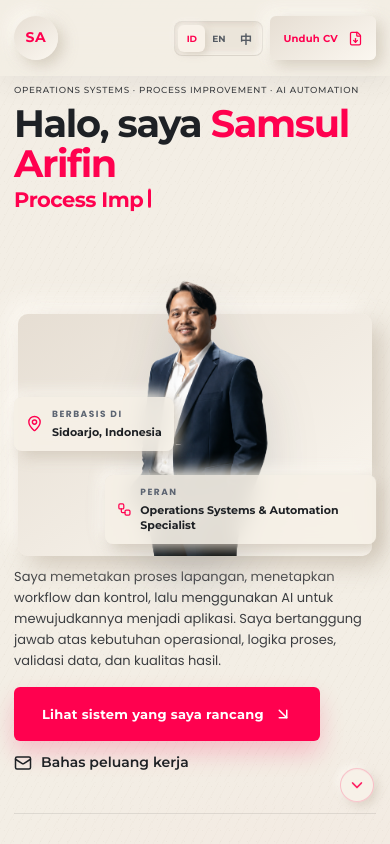
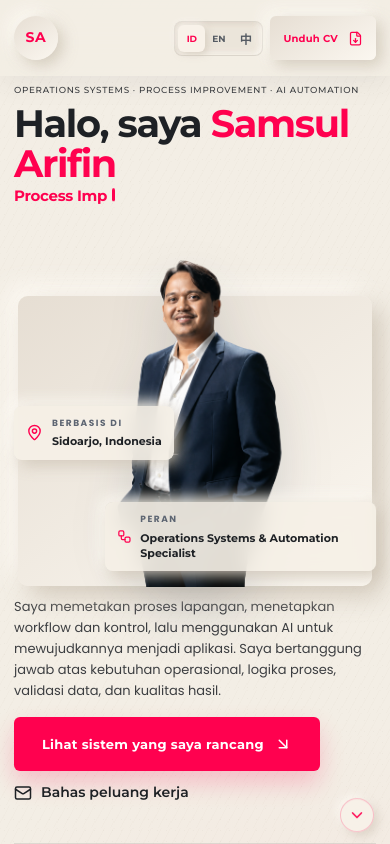
Before and after one commit to LordKarbit/portofolio, a Next.js app: page / in a window 390 px wide. Shown: the top 844 px of the page. Built offline with nearby package versions, Linux system fonts and the light colour scheme; no server answers; the database is empty.

Commit message:
Make mobile hero fluid across viewport heights

```diff
--- a/app/globals.css
+++ b/app/globals.css
@@ -989,7 +989,13 @@ a.quick-icon:hover { color: #fff; background: var(--gradient-hover); transform:
   .language-switcher { padding: 3px; }
   .language-switcher button { min-width: 27px; height: 27px; padding-inline: 5px; font-size: 9px; }
   .header-actions > .button { min-height: 44px; padding-inline: 13px; font-size: 10px; }
-  .hero { min-height: auto; padding-block: 8px 38px; gap: 8px; }
+  .hero {
+    height: calc(100svh - 76px);
+    min-height: 640px;
+    padding-block: 8px 38px;
+    grid-template-rows: auto auto minmax(190px, 1fr) auto auto;
+    gap: 8px;
+  }
   .hero-copy { display: contents; }
   .kicker { grid-row: 1; }
   .hero h1 { grid-row: 2; }
@@ -1006,10 +1012,17 @@ a.quick-icon:hover { color: #fff; background: var(--gradient-hover); transform:
     white-space: nowrap;
   }
   .hero h1 { font-size: clamp(36px, 9.8vw, 44px); line-height: 1.04; }
-  .hero-role-line { min-height: 2.45em; display: block; margin-top: 3px; font-size: 21px; line-height: 1.2; }
-  .role-rotator { display: block; width: 100%; height: 2.45em; }
+  .hero-role-line {
+    min-height: 1.25em;
+    display: block;
+    margin-top: 3px;
+    font-size: clamp(12px, 3.85vw, 16px);
+    line-height: 1.25;
+    letter-spacing: -0.02em;
+  }
+  .role-rotator { display: block; width: 100%; height: 1.25em; white-space: nowrap; }
   .role-rotator-words { align-items: flex-start; }
-  .typewriter-text { white-space: normal; }
+  .typewriter-text { white-space: nowrap; }
   .hero-lead { margin-top: 2px; font-size: 13px; line-height: 21px; }
   .hero-actions { margin-top: 8px; gap: 10px; }
   .hero-actions { align-items: flex-start; }
@@ -1031,7 +1044,7 @@ a.quick-icon:hover { color: #fff; background: var(--gradient-hover); transform:
     backdrop-filter: blur(8px);
     animation: scroll-cue-float 1.8s ease-in-out infinite;
   }
-  .portrait-wrap { min-height: 310px; }
+  .portrait-wrap { min-height: 0; height: 100%; }
   .portrait-card { width: 100%; height: calc(100% + 22px); }
   .portrait-label { gap: 9px; padding: 10px 12px; }
   .portrait-label span { font-size: 9px; }
@@ -1074,6 +1087,15 @@ a.quick-icon:hover { color: #fff; background: var(--gradient-hover); transform:
   .site-footer { padding-inline: 4px; }
 }
 
+@media (max-width: 680px) and (max-height: 699px) {
+  .hero {
+    height: auto;
+    min-height: calc(100svh - 76px);
+    grid-template-rows: auto auto auto auto auto;
+  }
+  .portrait-wrap { min-height: clamp(190px, 31svh, 220px); height: auto; }
+}
+
 main[lang="zh-CN"] {
   --font-body: var(--font-noto-sc), "Microsoft YaHei", sans-serif;
   --font-heading: var(--font-noto-sc), "Microsoft YaHei", sans-serif;
```
